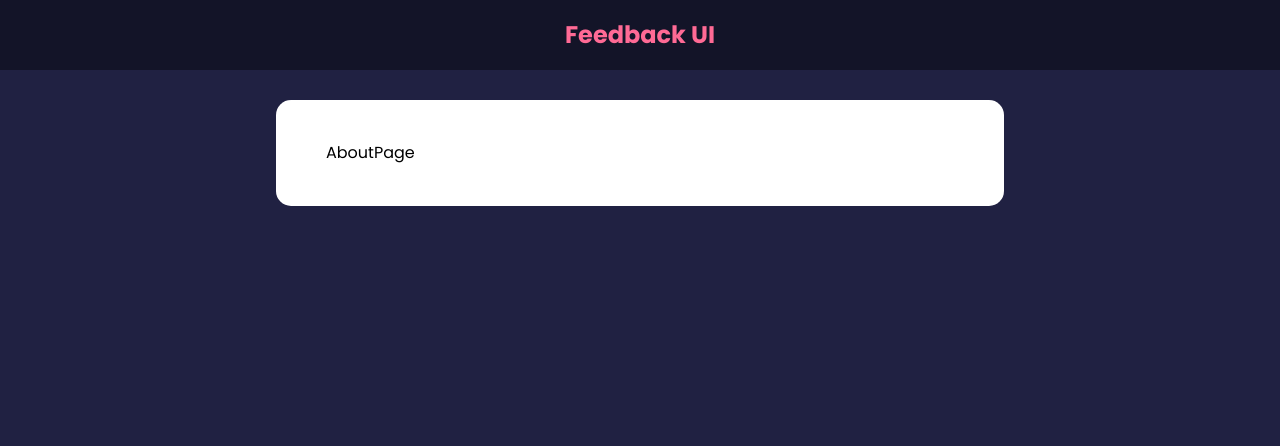
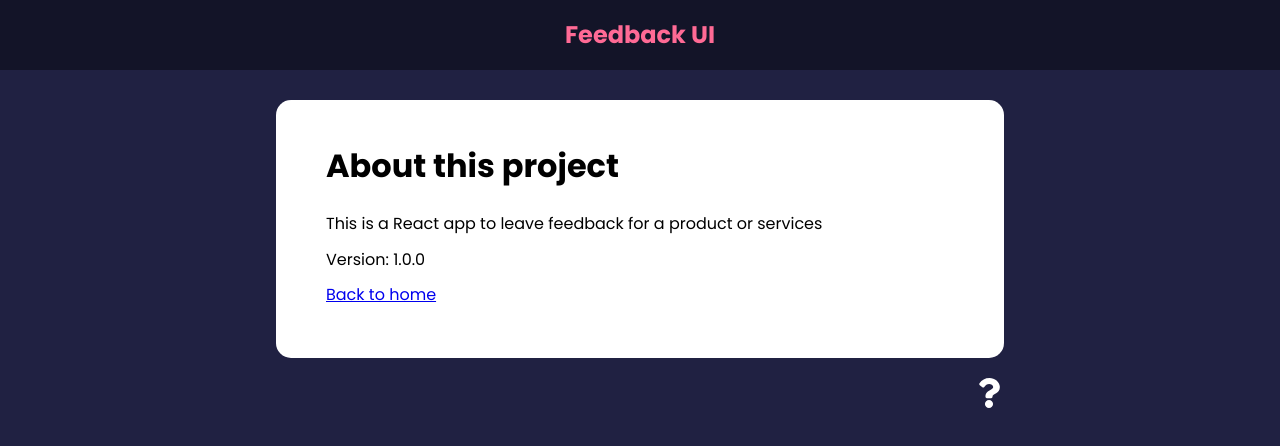
Before and after one commit to ElyesBenKhoud/review-app-feature, a React (Create React App) app: page /aboutpage in a window 1280 px wide. Shown: the top 446 px of the page. Built offline with nearby package versions, Linux system fonts and the light colour scheme.

Commit message:
step  is done

```diff
--- a/src/App.js
+++ b/src/App.js
@@ -7,6 +7,7 @@
 import FeedbackForm from "./components/FeedbackForm";
 import { v4 as uuidv4 } from "uuid";
 import AboutPage from "./pages/AboutPage";
+import AboutIconLink from "./components/AboutIconLink";
 import { BrowserRouter as Router, Route, Routes } from "react-router-dom";
 function App() {
   const [feedback, setFeedback] = useState(FeedbackData);
@@ -44,6 +45,7 @@
           ></Route>
           <Route path="/aboutpage" element={<AboutPage />} />
         </Routes>
+        <AboutIconLink />
       </div>
     </Router>
   );
--- /dev/null
+++ b/src/components/AboutIconLink.jsx
@@ -0,0 +1,14 @@
+import React from "react";
+import { FaQuestion } from "react-icons/fa";
+import { Link } from "react-router-dom";
+const AboutIconLink = () => {
+  return (
+    <div className="about-link">
+      <Link to="/aboutpage">
+        <FaQuestion size={30} />
+      </Link>
+    </div>
+  );
+};
+
+export default AboutIconLink;
--- a/src/pages/AboutPage.jsx
+++ b/src/pages/AboutPage.jsx
@@ -1,7 +1,21 @@
 import React from "react";
 import Card from "../components/shared/Card";
+import { Link } from "react-router-dom";
+
 const AboutPage = () => {
-  return <Card>AboutPage</Card>;
+  return (
+    <Card>
+      <div className="about">
+        <h1> About this project</h1>
+        <p> This is a React app to leave feedback for a product or services</p>
+        <p> Version: 1.0.0</p>
+
+        <p>
+          <Link to="/"> Back to home</Link>
+        </p>
+      </div>
+    </Card>
+  );
 };
 
 export default AboutPage;
```
